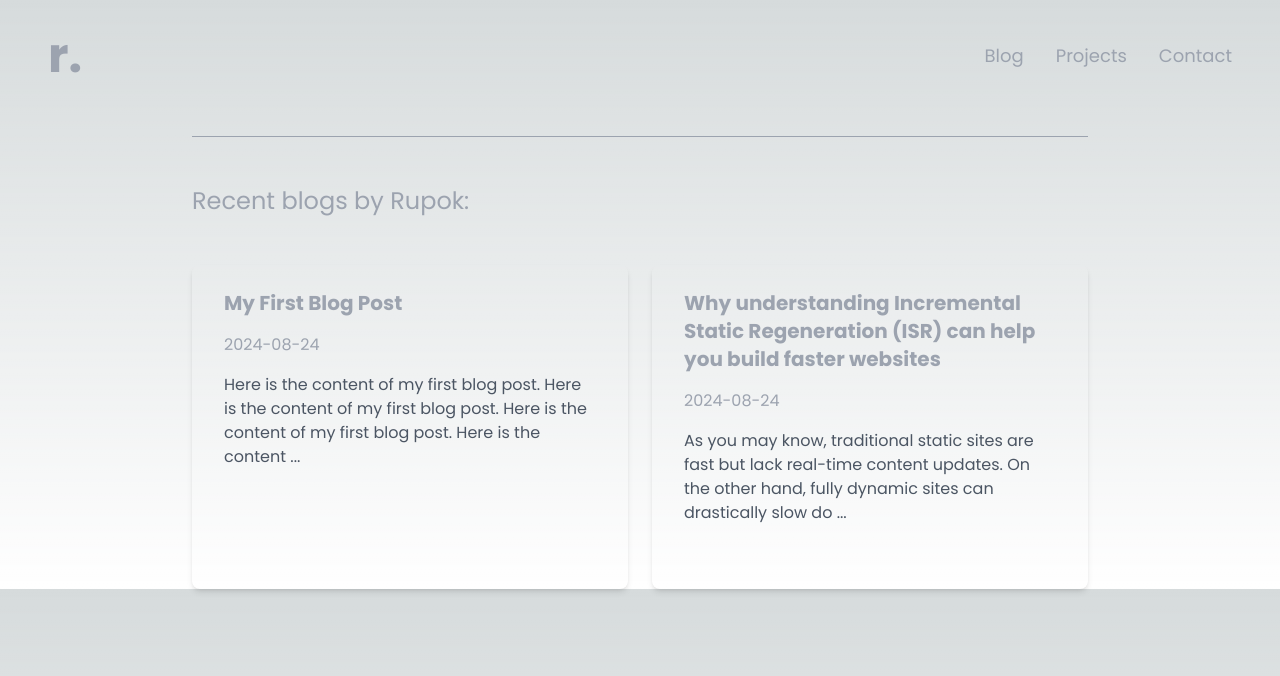
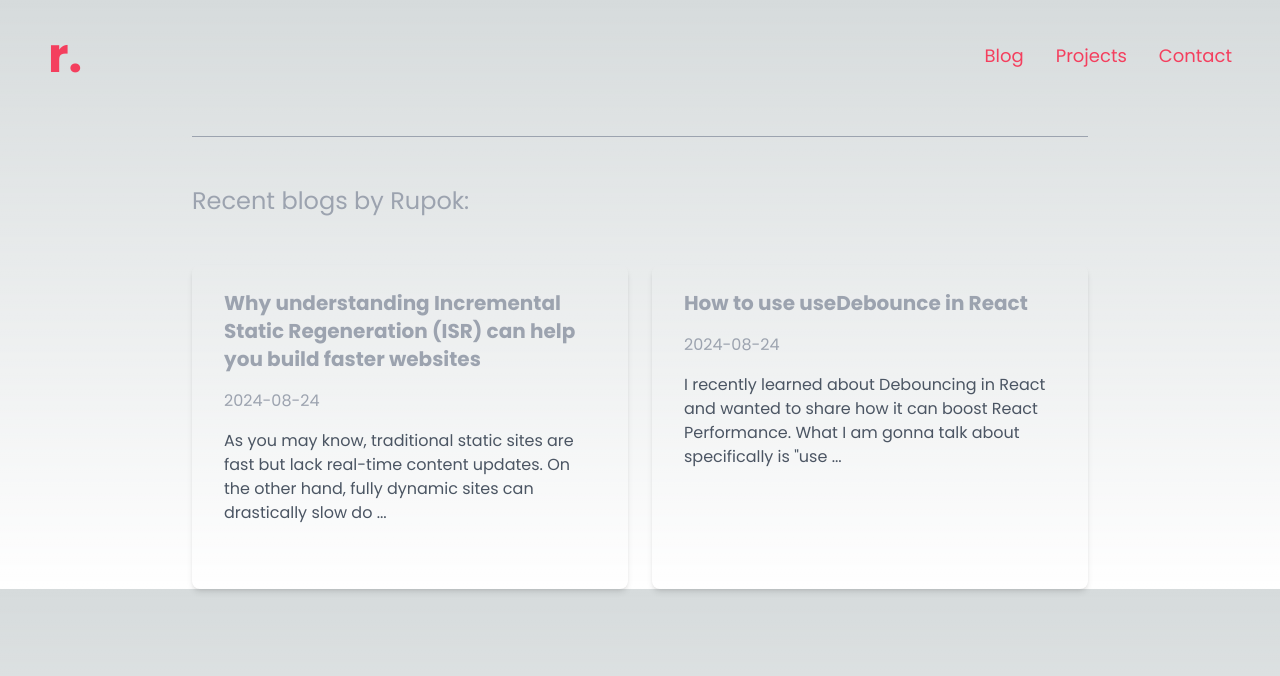
Before and after one commit to rupokghosh/rupokghosh.com, a Next.js app: page /blog in a window 1280 px wide. Shown: the top 676 px of the page. Built offline with nearby package versions, Linux system fonts and the light colour scheme.

Commit message:
change colors & css

```diff
--- a/src/app/blogs.css
+++ b/src/app/blogs.css
@@ -1,6 +1,6 @@
 
 a {
-  @apply text-gray-400 ;
+  @apply text-rose-500 ;
 
 }
 
--- a/src/app/page.tsx
+++ b/src/app/page.tsx
@@ -5,13 +5,13 @@ export default function Home() {
   return (
     <main className="flex flex-col items-center justify-center gap-6 h-screen text-center">
       <nav className="flex justify-between items-center md:gap-8">
-        <Link href="/blog" className="mx-2 text-gray-400 hover:underline">
+        <Link href="/blog" className="mx-2 text-rose-500 hover:underline">
           Blog
         </Link>
-        <Link href="/projects" className="mx-2 text-gray-400 hover:underline">
+        <Link href="/projects" className="mx-2 text-rose-500 hover:underline">
           Projects
         </Link>
-        <Link href="/contact" className="mx-2 text-gray-400 hover:underline">
+        <Link href="/contact" className="mx-2 text-rose-500 hover:underline">
           Contact
         </Link>
       </nav>
--- a/src/components/navigation.tsx
+++ b/src/components/navigation.tsx
@@ -1,12 +1,12 @@
 import Link from "next/link";
 
 const linkClasses =
-  "text-lg transition-transform transform hover:-translate-y-1 hover:underline hover:text-white";
+  "text-lg transition-transform transform hover:-translate-y-1 hover:underline hover:text-rose-200 text-rose-500";
 
 function Nav() {
   return (
     <div className="flex justify-between items-center p-4 mx-8 my-4 text-gray-400">
-      <Link href="/" className="text-5xl font-bold">
+      <Link href="/" className="text-5xl font-bold text-rose-500 ">
         r.
       </Link>
       <div className="md:hidden">
--- a/src/components/projectCard.tsx
+++ b/src/components/projectCard.tsx
@@ -10,22 +10,22 @@ interface ProjectCardProps {
 
 function ProjectCard({ title, description, link, github }: ProjectCardProps) {
   return (
-    <div className="relative bg-gray-400 mx-8 sm:w-80 md:w-96 h-64 rounded-lg text-black border border-gray-800 shadow-lg transition duration-300 ease-in hover:bg-black hover:text-white hover:shadow-xl">
+    <div className="relative bg-gray-400 mx-8 sm:w-80 md:w-96 h-64 rounded-lg text-black border border-gray-800 shadow-lg transition duration-300 ease-in hover:bg-black hover:text-white hover:shadow-xl group">
       <div className="absolute top-2 right-2 p-2">
         {github ? (
           <Link href={github} passHref className="cursor-pointer">
-            <FaGithub size={24} className="hover:text-white" />
+            <FaGithub size={24} className="hover:text-white group-hover:text-rose-500" />
           </Link>
         ) : (
           <FaGithub size={24} className="text-gray-800" />
         )}
       </div>
       <div className="p-4 h-full flex flex-col justify-between">
-        <h2 className="text-lg sm:text-xl font-bold">{title}</h2>
+        <h2 className="text-lg sm:text-xl font-bold group-hover:text-rose-500">{title}</h2>
         <p className="text-sm mt-2">{description}</p>
         <Link href={link} target="_blank" rel="noopener noreferrer">
-          <div className="absolute bottom-4 flex items-center text-md sm:text-lg bg-transparent cursor-pointer hover:underline">
-            Explore <FaArrowRight className="ml-2" />
+          <div className="absolute bottom-4 flex items-center text-md sm:text-lg bg-transparent cursor-pointer group-hover:text-rose-500 hover:underline">
+            Explore <FaArrowRight className="ml-2 group-hover:text-rose-500" />
           </div>
         </Link>
       </div>
--- a/src/posts/post2.md
+++ /dev/null
@@ -1,17 +0,0 @@
----
-title: "My First Blog Post"
-date: "2024-08-24"
-description: "This is a description of my first blog post."
----
-
-Here is the content of my first blog post.
-Here is the content of my first blog post.
-Here is the content of my first blog post.
-Here is the content of my first blog post.
-Here is the content of my first blog post.
-Here is the content of my first blog post.
-Here is the content of my first blog post.
-Here is the content of my first blog post.
-Here is the content of my first blog post.
-Here is the content of my first blog post.
-Here is the content of my first blog post.
--- /dev/null
+++ b/src/posts/useDebounce-in-react.md
@@ -0,0 +1,22 @@
+---
+title: "How to use useDebounce in React"
+date: "2024-08-24"
+
+---
+
+I recently learned about Debouncing in React and wanted to share how it can boost React Performance.
+
+What I am gonna talk about specifically is "useDebounce" which is a custom React hook that delays the execution of a function until a specified time has passed since the last time it was invoked.
+
+### This is incredibly useful for scenarios like:
+
+- **Search Input**: Delay the API call until the user has stopped typing.
+- **Form Validation**: Prevent excessive validation checks on every keystroke.
+
+I have shared some code down below which shows a simple implementation of the code.
+
+Alternatively, if you prefer a library solution, lodash provides a debounce function that simplifies this process.
+
+![image of code](/debounce.jpeg)
+
+If you want to understand why ISR is crucial for building fast websites, [head here.](why-ISR-is-important)
--- a/src/posts/post1.md
+++ b/src/posts/why-ISR-is-important.md
@@ -17,4 +17,6 @@ As you may know, traditional static sites are fast but lack real-time content up
 
 To use ISR, you add the `revalidate` prop to `getStaticProps`. Here’s an example code snippet taken from the Next.js official documentation:
 
-![Alt text](/nextjs.png)
+![image of code](/nextjs.png)
+
+[Check this out](why-ISR-is-important) if you want to know how useDebounce works.
```
